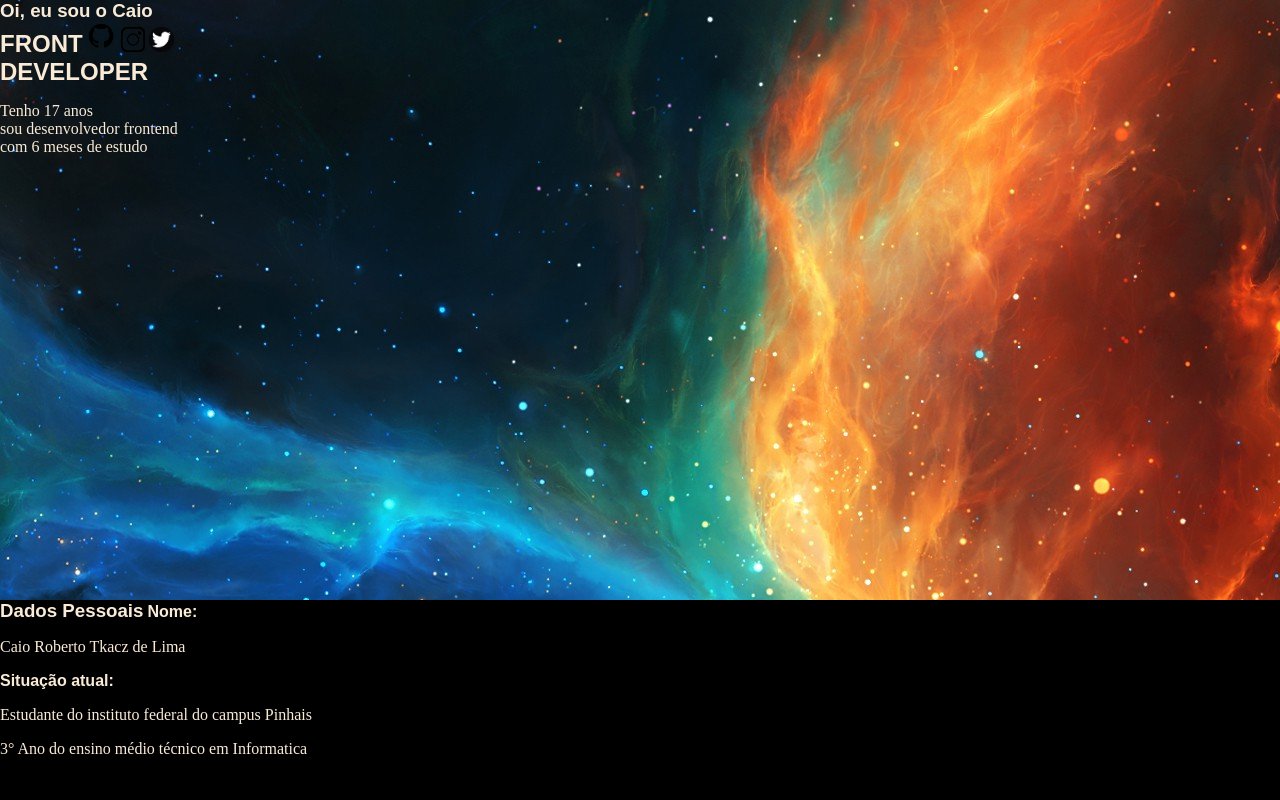
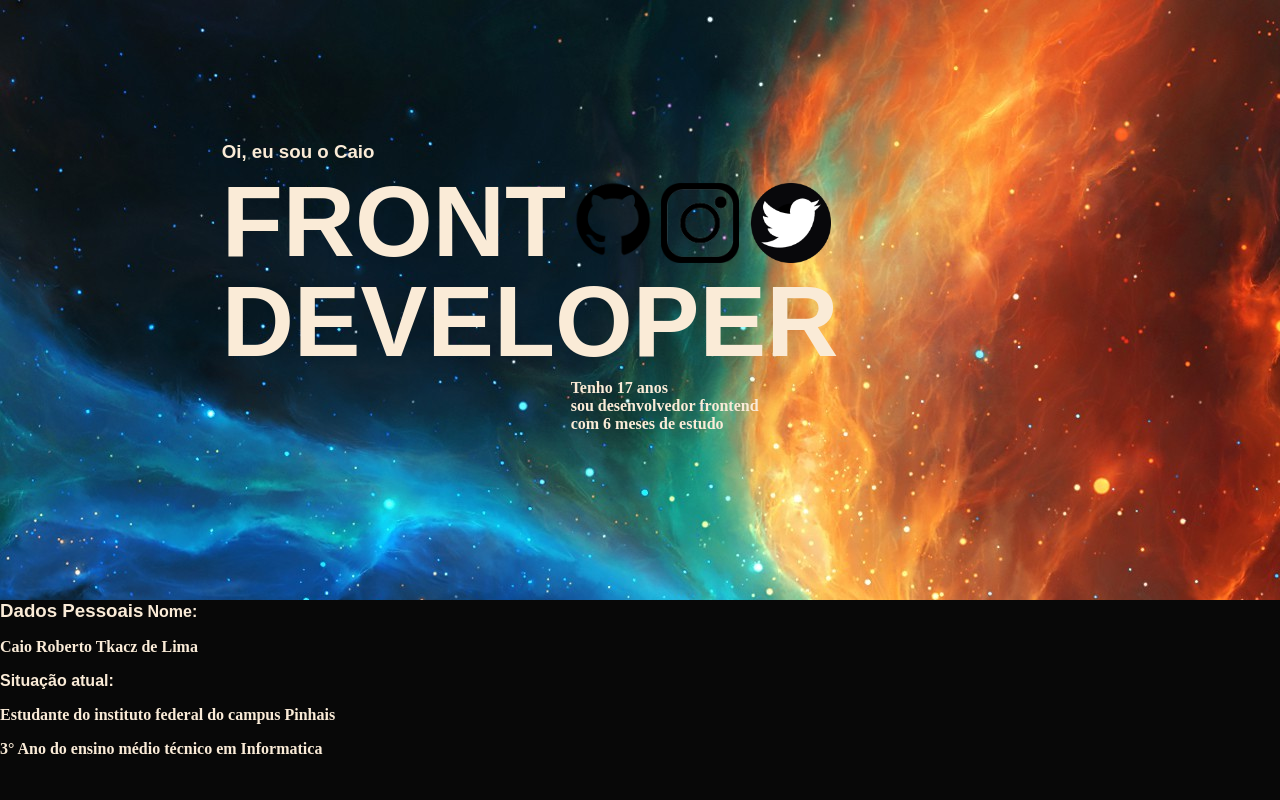
Before and after one commit to Sollarium22/Shaolinmatadordeporco, a plain HTML site: page index.html in a window 1280 px wide. Shown: the top 800 px of the page. Drawn offline with Linux system fonts and the light colour scheme.

Commit message:
Arrumado o css minimamente

```diff
--- a/index.html
+++ b/index.html
@@ -1,5 +1,6 @@
 <!DOCTYPE html>
 <html lang="en">
+
 <head>
     <meta charset="UTF-8">
     <meta http-equiv="X-UA-Compatible" content="IE=edge">
@@ -7,22 +8,25 @@
     <title>Document</title>
     <link rel="stylesheet" href="style.css">
 </head>
+
 <body>
-    <section id="sec">
-        <h3>Oi, eu sou o Caio <br> </h3>
+    <section id="sec1">
+        <div id="sec">
+            <h3 style="grid-area: 1/1/1/1; margin: 1px;">Oi, eu sou o Caio</h3>
 
-        <h1>FRONT</h1>
-        <a href=""><img src="github_PNG40.png" alt="" height="30px"></a>
-        <a href=""><img src="instagram.png" alt="" height="25px"></a>
-        <a href=""><img src="twitter.png" alt="" height="25px"></a>
-        <h1>
-            <br>
+            <h1 id="h1Front" style="grid-area: 2/1/2/1;">FRONT</h1>
+            <a href="" style="grid-area: 2/2/2/2; padding-top: 15px;"><img src="github_PNG40.png" alt=""
+                    height="90px"></a>
+            <a href="" style="grid-area: 2/3/2/3; padding-top: 20px;"><img src="instagram.png" alt="" height="80px"></a>
+            <a href="" style="grid-area: 2/4/2/4; padding-top: 20px;"><img src="twitter.png" alt="" height="80px"></a>
+            <h1 id="h1Meio" style="grid-area: 3/1/3/5;">
                 DEVELOPER
             </h1>
-        <p>Tenho 17 anos <br> sou desenvolvedor frontend <br> com 6 meses de estudo  </p>
+            <p style="grid-area: 4/2/4/5;">Tenho 17 anos <br> sou desenvolvedor frontend <br> com 6 meses de estudo </p>
+        </div>
     </section>
 
-    <section class="normal">
+    <section class="normal" id="secDados" style="grid-area: 2/1/2/4">
         <h3>Dados Pessoais</h3>
         <h4>Nome:</h4>
         <p>Caio Roberto Tkacz de Lima</p>
@@ -31,7 +35,7 @@
         <p>3° Ano do ensino médio técnico em Informatica</p>
     </section>
 
-    <section class="normal">
+    <section class="normal" style="grid-area: 3/1/3/4;">
         <h3>Formação</h3>
         <section>
             <h4>Ensino Fundamental 1 completo</h4>
@@ -46,7 +50,7 @@
             <p>Sendo feito no 3° Ano do Ensino Médio tecnico em Informatica do Instituto Federal do Campus pinhais</p>
         </section>
 
-    <section class="normal">
+        <section class="normal" style="grid-area: 4/1/4/4;">
             <h2 id="h2proj">Alguns projetos meus:</h2>
             <section id="secDes1">
                 <img src="kaiser10000.jpg" alt="" id="imagemDesenhos">
@@ -64,4 +68,5 @@
         </section>
 
 </body>
+
 </html>
--- a/style.css
+++ b/style.css
@@ -1,43 +1,92 @@
-p{
-    color: antiquewhite;
-}
-body{
+ /*Gerais*/
+
+ body {
+     display: grid;
      margin: 0px;
      padding: 0px;
+     grid-template-columns: auto auto auto;
+     grid-template-rows: 600px 600px 600px;
  }
-h1{
+
+ p {
+     color: antiquewhite;
+     font-weight: bold;
+ }
+
+ h1 {
      font-family: arial;
      font-weight: bold;
      display: inline;
      color: antiquewhite;
  }
-h2{
+
+ h2 {
      font-family: arial;
      font-weight: bold;
      display: inline;
      color: antiquewhite;
  }
-h3{
+
+ h3 {
      font-family: arial;
      font-weight: bold;
      display: inline;
      color: antiquewhite;
  }
-h4{
+
+ h4 {
      font-family: arial;
      font-weight: bold;
      display: inline;
      color: antiquewhite;
  }
-#sec{
+
+
+ /* Classes */
+
+ .normal {
+     background-color: rgb(8, 8, 8);
+     height: 600px;
+ }
+
+ #secDados{
+    /*
+    opacity: 100%;
+    background-image:
+         conic-gradient(
+            from 150deg at 50% 1%,
+            red 60deg,
+             transparent 60deg);
+    background-size: 4rem;
+    */
+ }
+
+ /* Id */
+
+ #h1Meio {
+     font-size: 100px;
+     margin: 1px;
+ }
+
+ #h1Front {
+     font-size: 100px;
+     margin: 1px;
+ }
+
+ #sec {
+     display: grid;
+     grid-area: 2/2;
+     grid-template-rows: 23px 100px 100px 100px;
+     grid-template-columns: 350px 90px 90px 90px;
+ }
+
+ #sec1 {
+     display: grid;
+     grid-template-columns: auto auto auto;
+     grid-area: 1/1/1/4;
      background-image: url("R.jfif");
      height: 600px;
      background-attachment: fixed;
+     gap: 2px;
+     margin: 0px;
  }
-.normal{
-    background-color: black;
-    height: 600px;
-}
-#h1Meio{
-
-}
```
Lines whose indentation alone changed are shown as unchanged.
